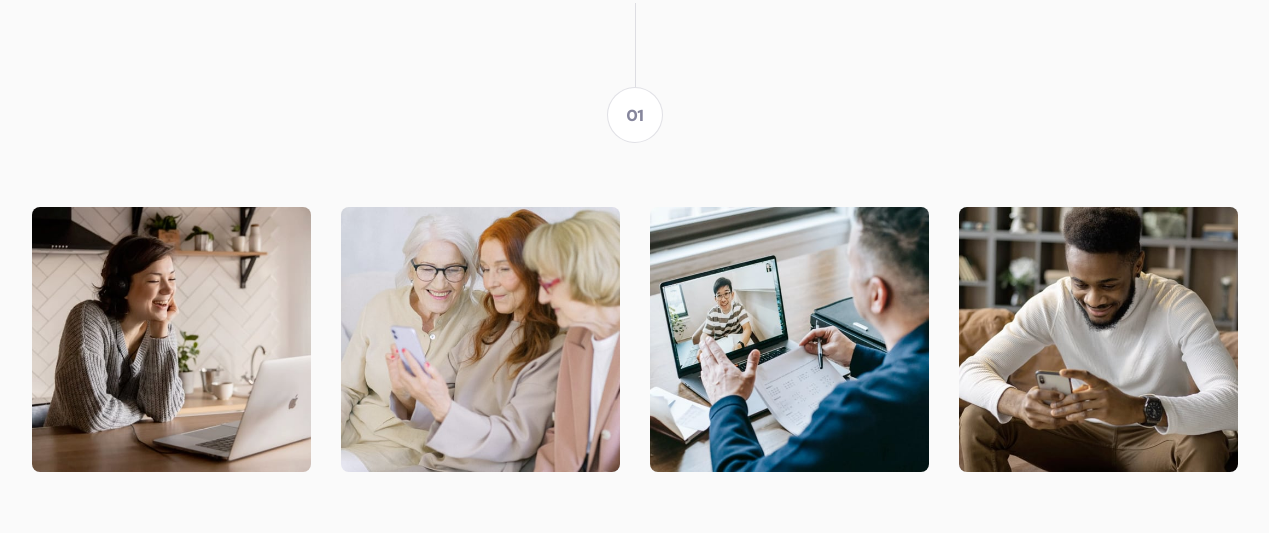
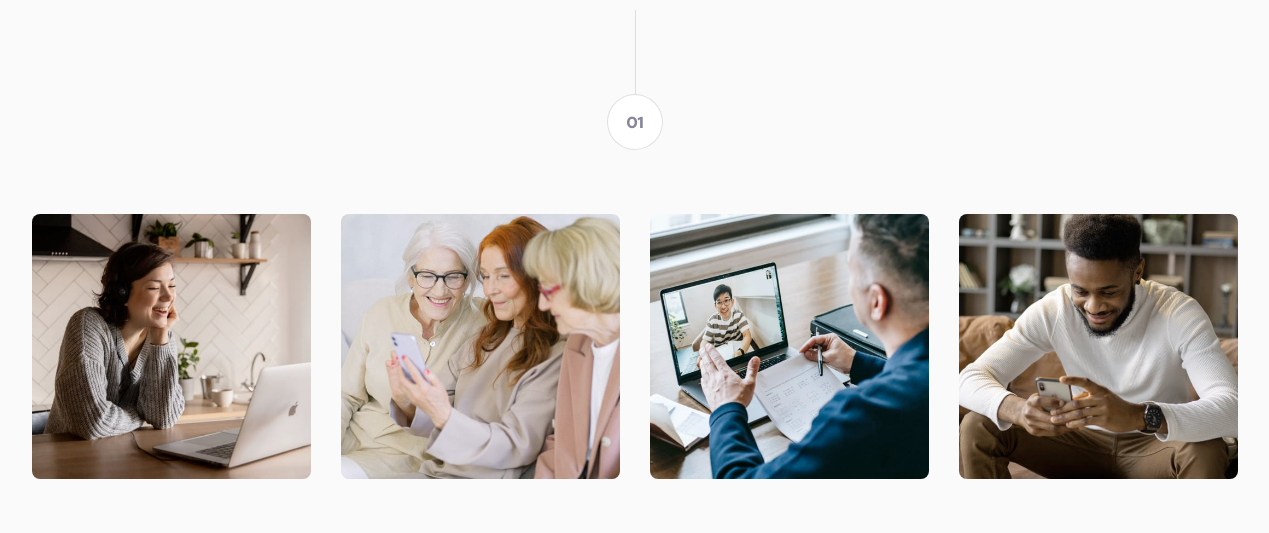
Before and after one commit to BillRozy/FM-RD-FINAL, a plain HTML site: page index.html in a window 1536 px wide. Shown: the part 627-1160 px from the top of the page, without its empty margins (133-1402 px from the left). Drawn offline with Linux system fonts and the light colour scheme.

Commit message:
pixel hunt 1

```diff
--- a/styles/details.css
+++ b/styles/details.css
@@ -37,7 +37,7 @@
 @media (min-width: 1440px) {
     .delimiter {
         &:first-of-type {
-            margin-top: calc(6.875rem - 7px);
+            margin-top: 6.875rem;
         }
     }
     .logo {
--- a/styles/section-2.css
+++ b/styles/section-2.css
@@ -2,7 +2,7 @@
     display: flex;
     flex-direction: column;
     align-items: center;
-    gap: 4rem;
+    gap: 5rem;
     .images-flex {
         display: grid;
         grid-template-columns: repeat(2, 1fr);
```
